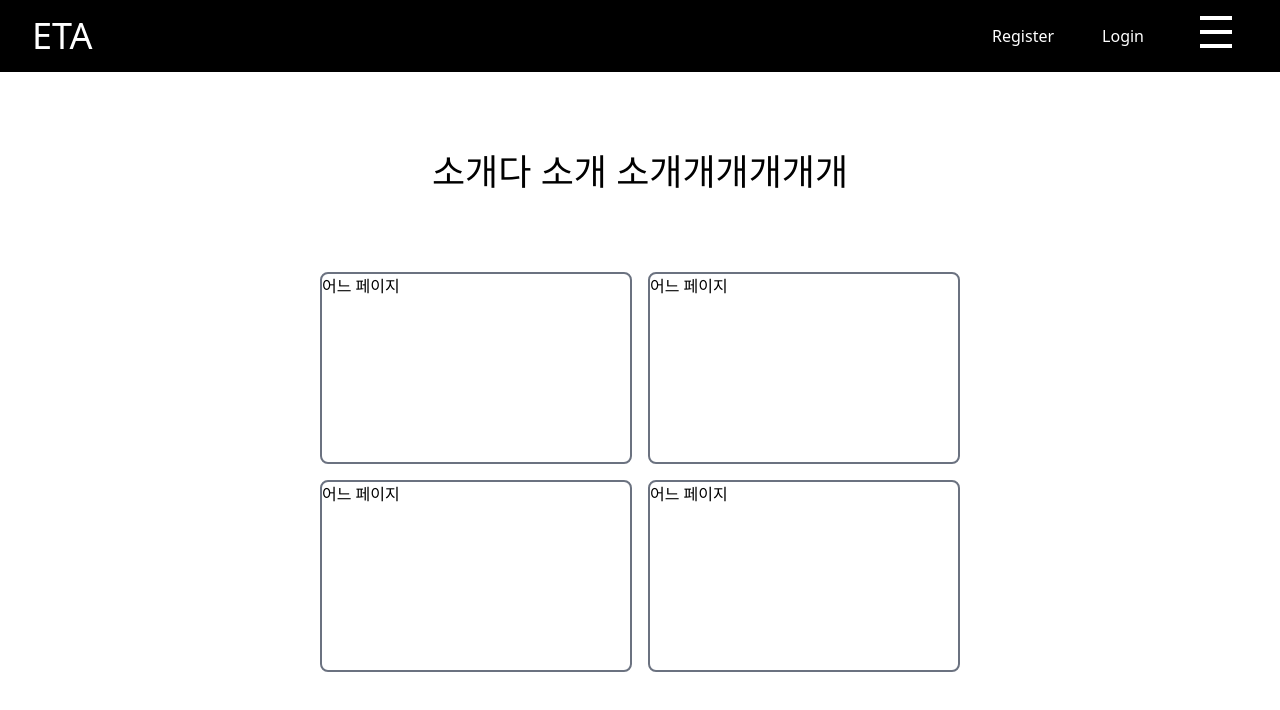
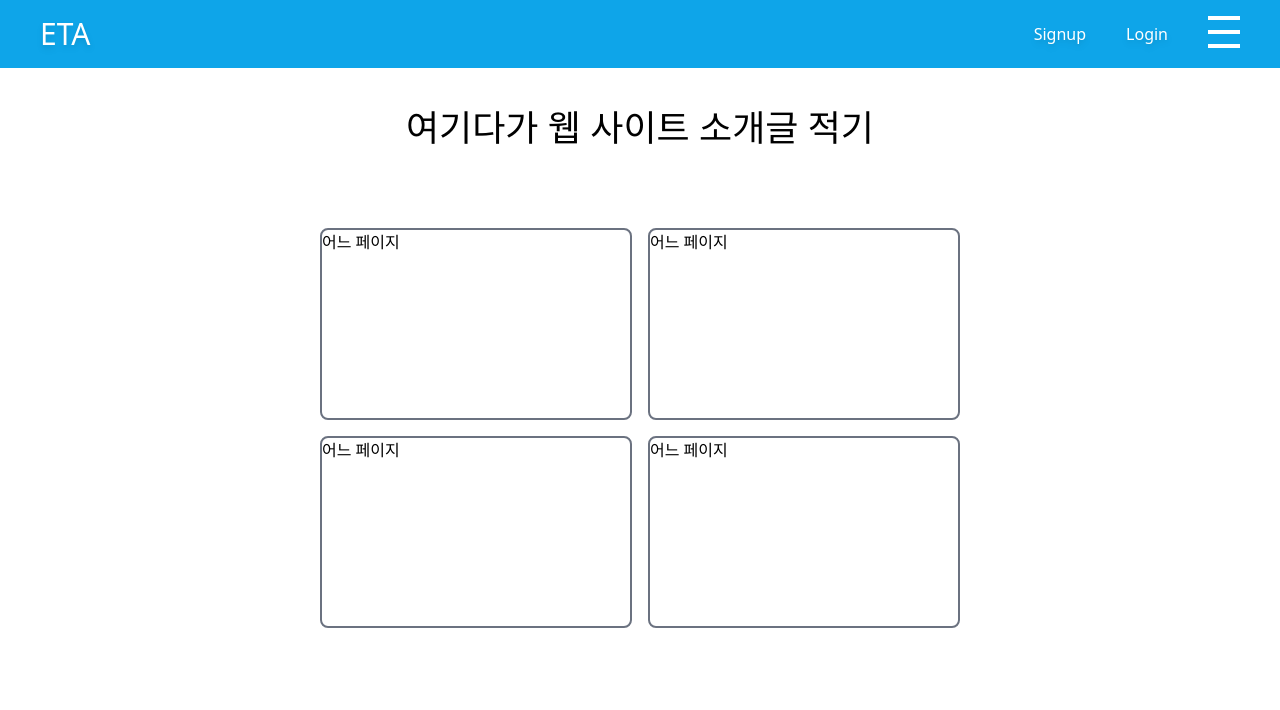
Before and after one commit to JisooOvO/DataAnalystProject-Frontend-YoungmanProject, a React (Create React App) app: page / in a window 1280 px wide. Shown: the top 710 px of the page. Built offline with nearby package versions, Linux system fonts and the light colour scheme.

Commit message:
update main page

```diff
--- a/src/App.js
+++ b/src/App.js
@@ -4,11 +4,13 @@ import MainPage from './page/MainPage';
 import MapPage from './page/MapPage';
 import SignupPage from './page/SignupPage';
 import LoginPage from './page/LoginPage';
+import Header from './component/Header';
 
 function App() {
   return (
     <div className="App">
       <BrowserRouter>
+        <Header/>
         <Routes>
           <Route path='/' element={<MainPage/>}/>
           <Route path="/login" element={<LoginPage/>}/>
--- a/src/common/Navigation.js
+++ b/src/common/Navigation.js
@@ -5,9 +5,10 @@ const Navigation = ({title, url}) => {
   const handleNavigate = () => {
     navigate(url);
   }
+
   return (
-    <div onClick={handleNavigate} className="hover:cursor-pointer hover:text-gray-500 drop-shadow-md">
-        {title}
+    <div onClick={handleNavigate} className="hover:cursor-pointer hover:text-gray-500 drop-shadow-md flex justify-center items-center">
+      {title}
     </div>
   )
 }
--- a/src/component/HambergerButton.js
+++ b/src/component/HambergerButton.js
@@ -1,9 +1,15 @@
 
 
 const HambergerButton = () => {
+
+    const handleHambergerButton = () => {
+    //    setIsSidebarOpen(!isSidebarOpen);
+        console.log("i'm hamburger")
+    }
     return (
         <button
-            className="mr-8 fixed top-4 right-4 z-50 flex flex-col justify-between w-8 h-8"
+            className="flex flex-col justify-between w-8 h-8"
+            onClick={handleHambergerButton}
         >
             <span className="block w-full h-1 bg-white"></span>
             <span className="block w-full h-1 bg-white"></span>
--- a/src/component/Header.js
+++ b/src/component/Header.js
@@ -1,42 +1,16 @@
-import { useState } from "react";
-import { useNavigate } from "react-router-dom"
 import HambergerButton from "./HambergerButton";
+import Navigation from "../common/Navigation";
 
 const Header = () => {
-
-    const [isSidebarOpen, setIsSidebarOpen] = useState(false);
-
-    // const navigate = useNavigate();
-
-    const handleRegisterPage = (e) => {
-        e.preventDefault();
-        // navigate("/register")
-    }
-
-    const handleLoginPage = (e) => {
-        e.preventDefault();
-        // navigate("/login")
-    }
-
-    const handleMainPage = (e) => {
-        e.preventDefault();
-        // navigate("/")
-    }
-
     return (
-        <header className="bg-black py-4 flex justify-between">
-            <h1 className="ml-8 text-4xl text-white"
-                onClick={handleMainPage}
-                >ETA</h1>
-            <div className='flex text-white'>
-                <button
-                    onClick={handleRegisterPage}
-                    className="px-2 mr-8">Register</button>
-                <button
-                    onClick={handleLoginPage}
-                    className="px-2 mr-32">Login</button>
-                <HambergerButton
-                    onClick={() => setIsSidebarOpen(!isSidebarOpen)} />
+        <header className="w-full pr-10 bg-sky-500 py-4 flex justify-between">
+            <div className="text-white pl-10 text-3xl">
+                <Navigation title={"ETA"} url={"/"}/>
+            </div>
+            <div className='flex gap-4 sm:gap-10 text-white'>
+                <Navigation title={"Signup"} url={"/signup"}/>
+                <Navigation title={"Login"} url={"/login"}/>
+                <HambergerButton/>
             </div>
         </header>
     )
--- a/src/page/MainPage.js
+++ b/src/page/MainPage.js
@@ -1,15 +1,12 @@
-import React, { useState } from 'react'
-import Header from '../component/Header';
 import MainButton from '../component/mainpage/MainButton';
 
 const MainPage = () => {
 
   return (
     <div className="w-full h-full mx-auto">
-      <Header />
       <main className='w-full h-full flex flex-col items-center'>
-        <h1 className='flex justify-center text-4xl p-[5rem]'>소개다 소개 소개개개개개개</h1>
-        <div className="w-[50%] h-[50%] gap-4 grid sm:grid-cols-2 items-center justify-center gap-x-4` ">
+        <h1 className='flex justify-center text-4xl pt-10 pb-20'>여기다가 웹 사이트 소개글 적기</h1>
+        <div className="w-[50%] h-[50%] gap-4 grid grid-cols-1 sm:grid-cols-2 items-center justify-center gap-x-4` ">
           <MainButton />
           <MainButton />
           <MainButton />
```
